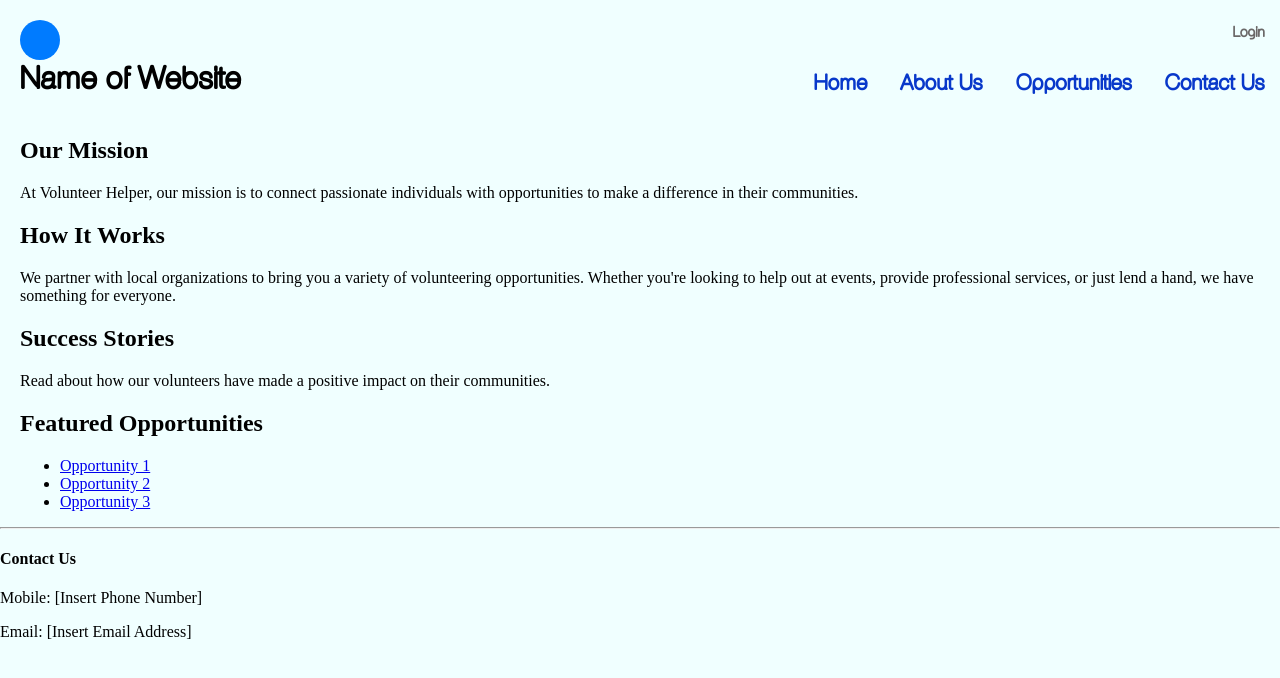
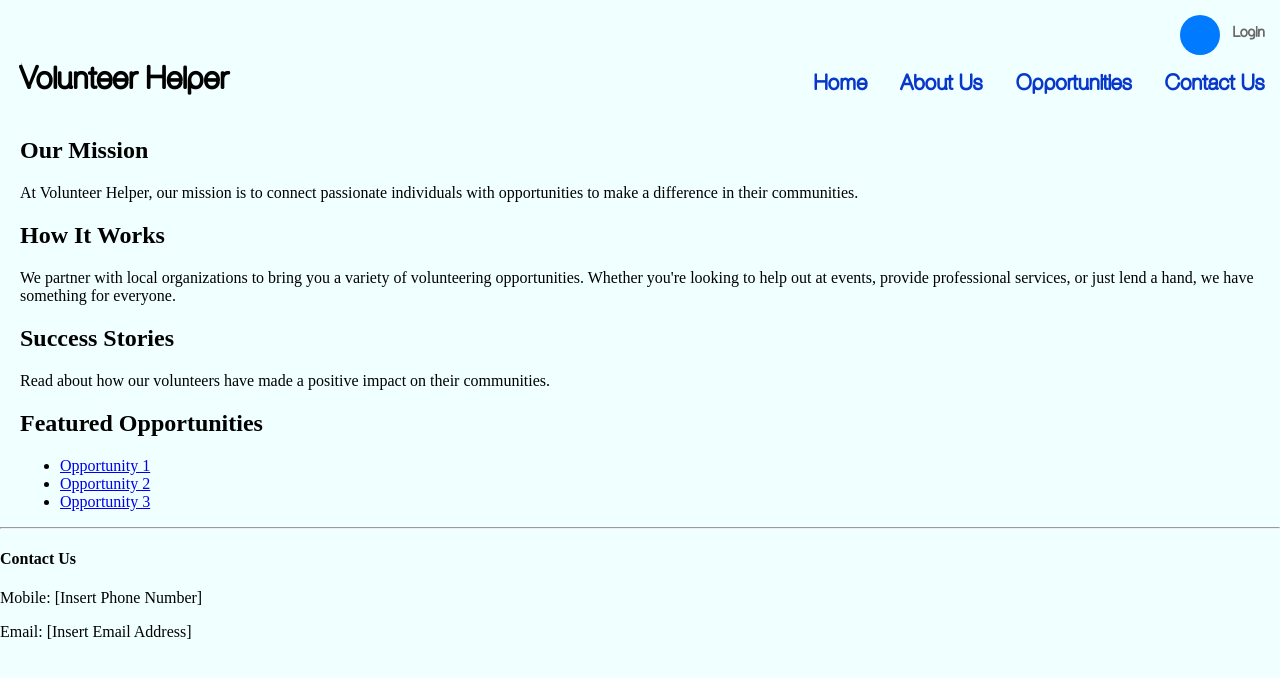
Before and after one commit to Towaiji/Volunteer-website, a plain HTML site: page Home.html in a window 1280 px wide. Drawn offline with Linux system fonts and the light colour scheme.

Commit message:
changed it again

```diff
--- a/Home.html
+++ b/Home.html
@@ -6,7 +6,7 @@
 </head>
 <body style="background-color: azure;">
     <div class="header">
-        <h1>Name of Website</h1>
+        <h1>Volunteer Helper</h1>
 
         <nav class="navbar">
             <ul id="login">
--- a/style.css
+++ b/style.css
@@ -95,8 +95,8 @@ h1{
 }
 .circle-icon {
     position: fixed;
-    top: 20px;
-    left: 20px; /* Change from right to left */
+    top: 15px;
+    right: 60px; /* Change from right to left */
     width: 40px;
     height: 40px;
     background-color: #007bff; /* Blue color, you can change it */
```
